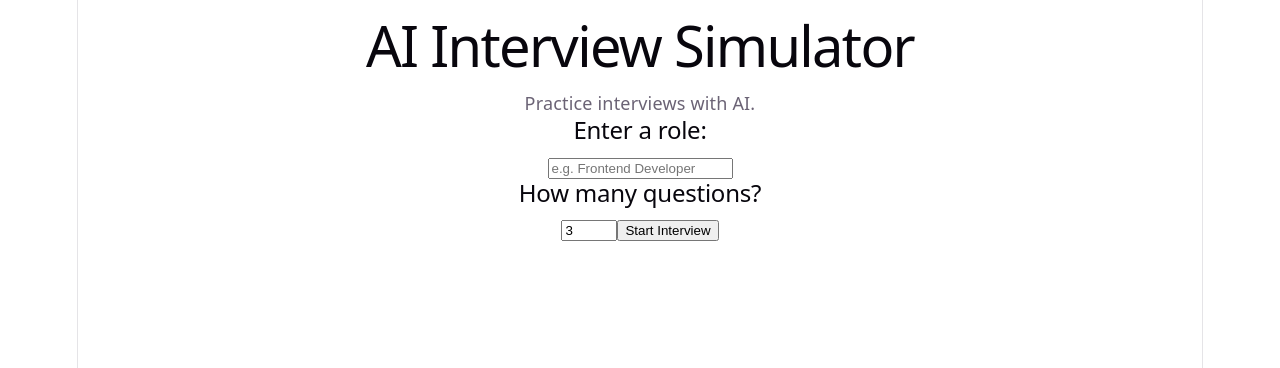
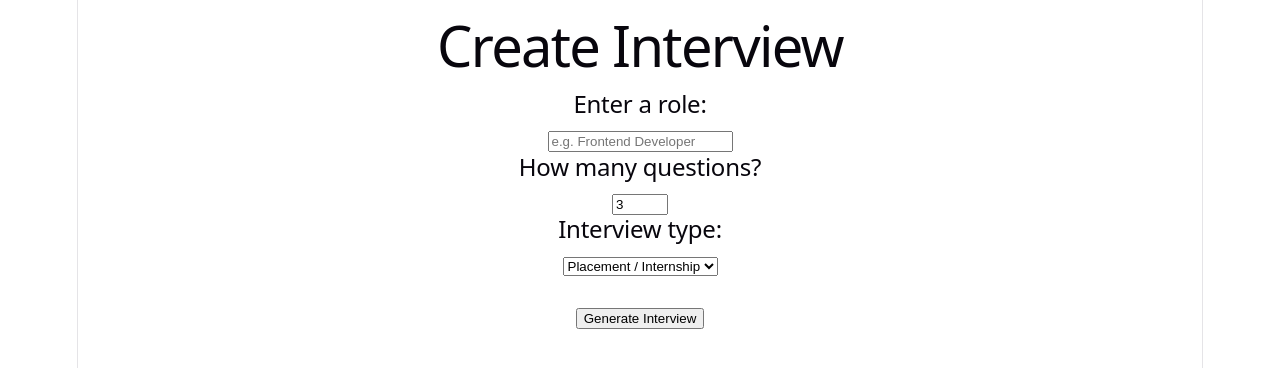
Before and after one commit to MSJawabreh/ai-interview-simulator, a React (Vite) app: page /create in a window 1280 px wide. Shown: the top 368 px of the page. Built offline with nearby package versions, Linux system fonts and the light colour scheme.

Commit message:
Restructure into multi-page app with React Router: Home, Create Interview, Interview pages

```diff
--- a/package.json
+++ b/package.json
@@ -11,7 +11,8 @@
   },
   "dependencies": {
     "react": "^19.2.8",
-    "react-dom": "^19.2.8"
+    "react-dom": "^19.2.8",
+    "react-router-dom": "^7.18.3"
   },
   "devDependencies": {
     "@eslint/js": "^10.0.1",
--- a/src/App.jsx
+++ b/src/App.jsx
@@ -1,91 +1,17 @@
-import { useState } from 'react'
+import { BrowserRouter, Routes, Route } from 'react-router-dom'
+import HomePage from './pages/HomePage'
+import CreateInterviewPage from './pages/CreateInterviewPage'
+import InterviewPage from './pages/InterviewPage'
 
 function App() {
-  const [role, setRole] = useState('')
-  const [selectedRole, setSelectedRole] = useState(null)
-  const [currentQuestionIndex, setCurrentQuestionIndex] = useState(0)
-  const [answer, setAnswer] = useState('')
-
-  const [questions, setQuestions] = useState([])
-  const [isLoading, setIsLoading] = useState(false)
-
-  const [numQuestions, setNumQuestions] = useState(3)
-
-  if (!selectedRole) {
-    return (
-      <div>
-        <h1>AI Interview Simulator</h1>
-        <p>Practice interviews with AI.</p>
-        {isLoading && <p>Generating questions...</p>}
-        <h2>Enter a role:</h2>
-        <input
-          type="text"
-          value={role}
-          onChange={(e) => setRole(e.target.value)}
-          placeholder="e.g. Frontend Developer"
-        />
-
-        <h2>How many questions?</h2>
-        <input
-          type="number"
-          value={numQuestions}
-          onChange={(e) => setNumQuestions(Number(e.target.value))}
-          min="1"
-          max="10"
-        />
-
-        <button onClick={async () => {
-          setIsLoading(true)
-          setSelectedRole(role)
-
-          const response = await fetch('http://localhost:3000/generate-questions', {
-            method: 'POST',
-            headers: { 'Content-Type': 'application/json' },
-            body: JSON.stringify({ role: role, numQuestions: numQuestions })
-          })
-
-          const data = await response.json()
-          const questionList = data.questions.split('\n').filter(q => q.trim() !== '')
-
-          setQuestions(questionList)
-          setIsLoading(false)
-        }}>
-          Start Interview
-        </button>
-      </div>
-    )
-  }
-
-  if (currentQuestionIndex >= questions.length) {
-    return (
-      <div>
-        <h1>Interview Complete!</h1>
-        <p>You answered {questions.length} questions for the {selectedRole} role.</p>
-      </div>
-    )
-  }
-
   return (
-    <div>
-      <h1>Interview: {selectedRole}</h1>
-      <p>Question {currentQuestionIndex + 1} of {questions.length}</p>
-      <h2>{questions[currentQuestionIndex]}</h2>
-
-      <textarea
-        value={answer}
-        onChange={(e) => setAnswer(e.target.value)}
-        placeholder="Type your answer here..."
-        rows={5}
-        cols={50}
-      />
-      <br />
-      <button onClick={() => {
-        setCurrentQuestionIndex(currentQuestionIndex + 1)
-        setAnswer('')
-      }}>
-        Next Question
-      </button>
-    </div>
+    <BrowserRouter>
+      <Routes>
+        <Route path="/" element={<HomePage />} />
+        <Route path="/create" element={<CreateInterviewPage />} />
+        <Route path="/interview" element={<InterviewPage />} />
+      </Routes>
+    </BrowserRouter>
   )
 }
 
--- /dev/null
+++ b/src/pages/CreateInterviewPage.jsx
@@ -0,0 +1,76 @@
+import { useState } from 'react'
+import { useNavigate } from 'react-router-dom'
+
+function CreateInterviewPage() {
+const navigate = useNavigate()
+
+const [role, setRole] = useState('')
+const [numQuestions, setNumQuestions] = useState(3)
+const [interviewType, setInterviewType] = useState('Placement/Internship')
+const [isLoading, setIsLoading] = useState(false)
+const [errorMessage, setErrorMessage] = useState('')
+
+const handleGenerate = async () => {
+	setIsLoading(true)
+	setErrorMessage('')
+
+	try {
+		const response = await fetch('http://localhost:3000/generate-questions', {
+			method: 'POST',
+			headers: { 'Content-Type': 'application/json' },
+			body: JSON.stringify({ role, numQuestions, interviewType })
+		})
+
+		const data = await response.json()
+
+		if (!response.ok) {
+			throw new Error(data.error || 'Something went wrong')
+		}
+
+		navigate('/interview', {
+			state: { role, questions: data.questions }
+		})
+	} catch (err) {
+		setErrorMessage('Failed to generate questions. The AI service may be busy — try again in a moment.')
+	} finally {
+		setIsLoading(false)
+	}
+}
+
+return (
+	<div>
+		<h1>Create Interview</h1>
+		{isLoading && <p>Generating questions...</p>}
+		{errorMessage && <p style={{ color: 'red' }}>{errorMessage}</p>}
+
+		<h2>Enter a role:</h2>
+		<input
+			type="text"
+			value={role}
+			onChange={(e) => setRole(e.target.value)}
+			placeholder="e.g. Frontend Developer"
+		/>
+
+		<h2>How many questions?</h2>
+		<input
+			type="number"
+			value={numQuestions}
+			onChange={(e) => setNumQuestions(Number(e.target.value))}
+			min="1"
+			max="10"
+		/>
+
+		<h2>Interview type:</h2>
+		<select value={interviewType} onChange={(e) => setInterviewType(e.target.value)}>
+			<option value="Placement/Internship">Placement / Internship</option>
+			<option value="Graduate">Graduate Scheme</option>
+			<option value="Experienced">Experienced Hire</option>
+		</select>
+
+		<br /><br />
+		<button onClick={handleGenerate}>Generate Interview</button>
+	</div>
+)
+}
+
+export default CreateInterviewPage
--- /dev/null
+++ b/src/pages/HomePage.jsx
@@ -0,0 +1,13 @@
+import { Link } from 'react-router-dom'
+
+function HomePage() {
+return (
+  <div>
+    <h1>AI Interview Simulator</h1>
+    <p>Practice interviews with AI.</p>
+    <Link to="/create">Create New Interview</Link>
+  </div>
+)
+}
+
+export default HomePage
--- /dev/null
+++ b/src/pages/InterviewPage.jsx
@@ -0,0 +1,54 @@
+import { useState } from 'react'
+import { useLocation, useNavigate } from 'react-router-dom'
+
+function InterviewPage() {
+const location = useLocation()
+const navigate = useNavigate()
+
+const { role, questions } = location.state || {}
+
+const [currentQuestionIndex, setCurrentQuestionIndex] = useState(0)
+const [answer, setAnswer] = useState('')
+
+if (!questions) {
+	return (
+		<div>
+			<p>No interview data found. Please start from the Create Interview page.</p>
+		</div>
+	)
+}
+
+if (currentQuestionIndex >= questions.length) {
+	return (
+		<div>
+			<h1>Interview Complete!</h1>
+			<p>You answered {questions.length} questions for the {role} role.</p>
+		</div>
+	)
+}
+
+return (
+	<div>
+		<h1>Interview: {role}</h1>
+		<p>Question {currentQuestionIndex + 1} of {questions.length}</p>
+		<h2>{questions[currentQuestionIndex]}</h2>
+
+		<textarea
+			value={answer}
+			onChange={(e) => setAnswer(e.target.value)}
+			placeholder="Type your answer here..."
+			rows={5}
+			cols={50}
+		/>
+		<br />
+		<button onClick={() => {
+			setCurrentQuestionIndex(currentQuestionIndex + 1)
+			setAnswer('')
+		}}>
+			Next Question
+		</button>
+	</div>
+)
+}
+
+export default InterviewPage
```
Also changed, not shown: src/pages/ResultsPage.jsx (added), 2 other files (tests, documents, lock files or other folders).
